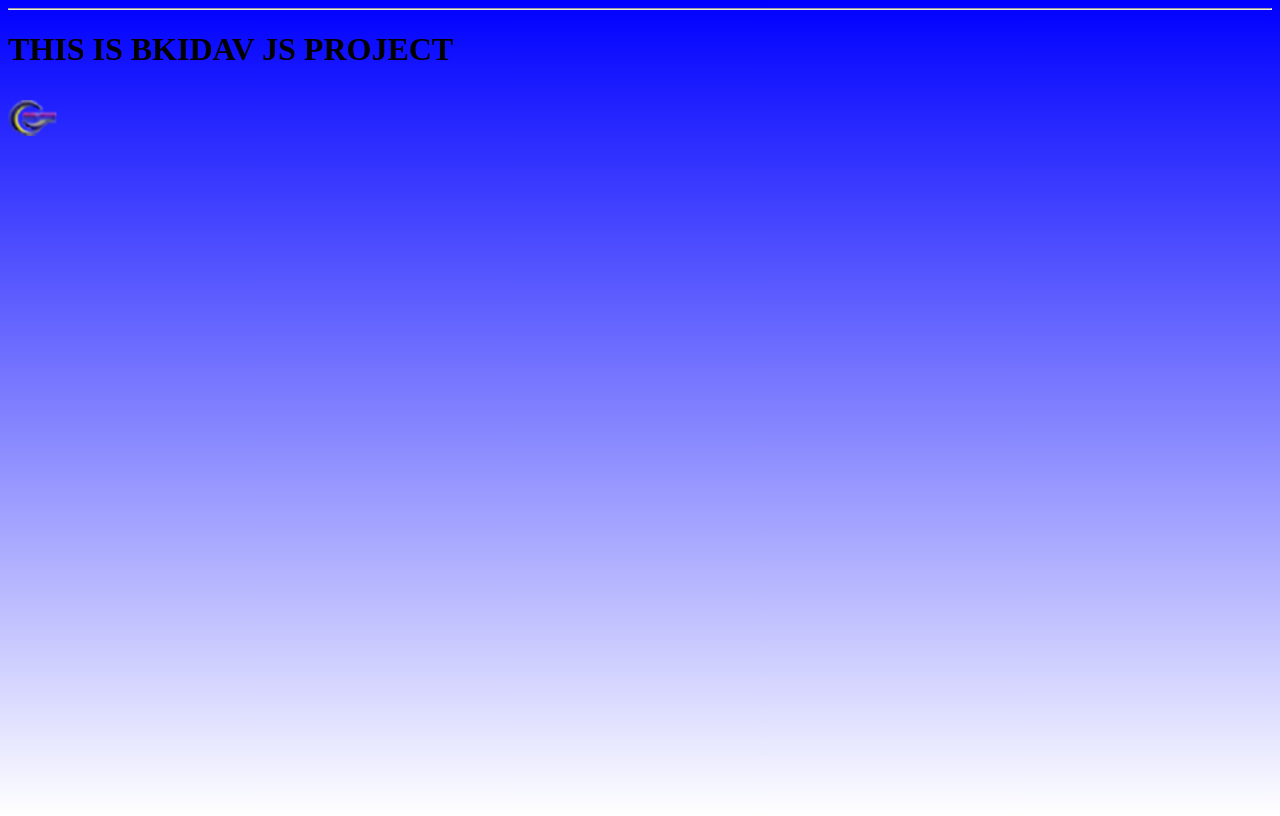
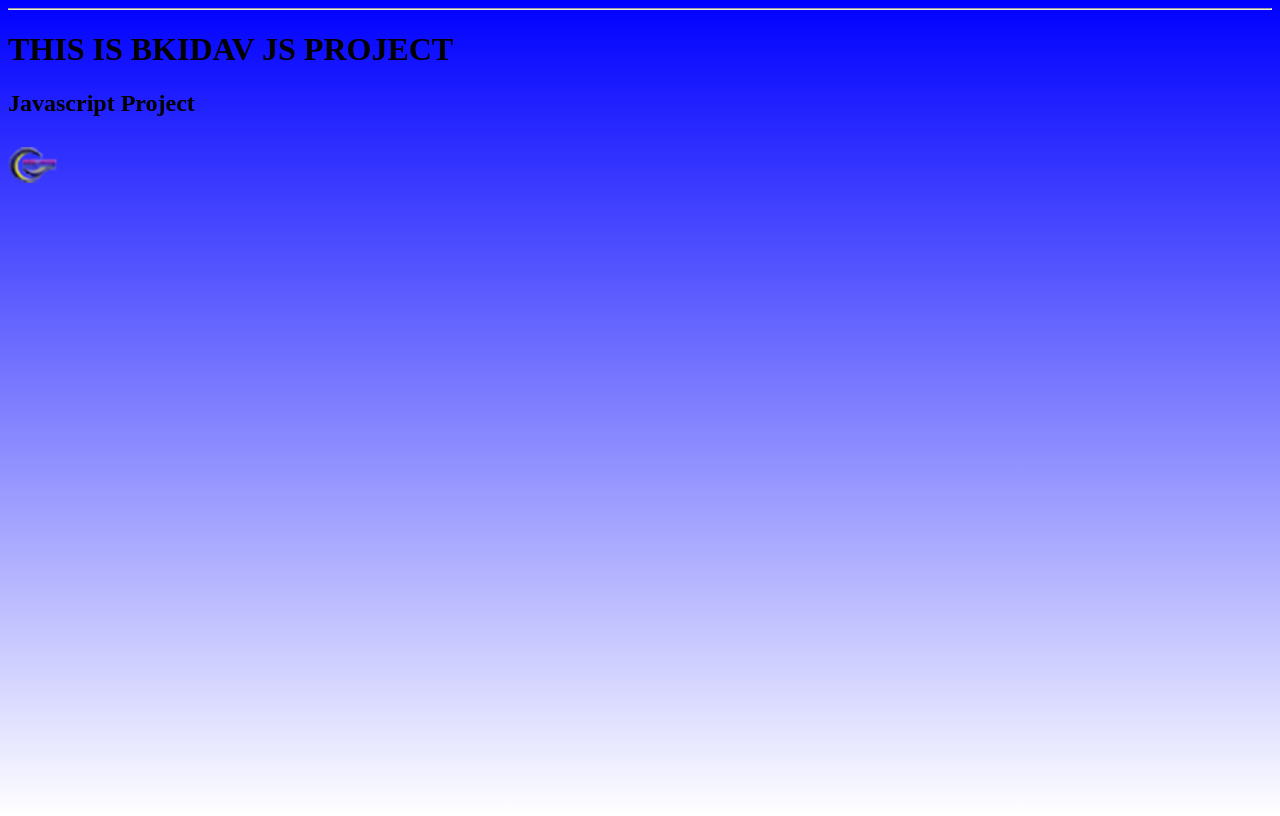
Before and after one commit to Bkidav1985/my-js-project, a plain HTML site: page index.html in a window 1280 px wide. Drawn offline with Linux system fonts and the light colour scheme.

Commit message:
h2 added

```diff
--- a/index.html
+++ b/index.html
@@ -9,6 +9,7 @@
 <body>
     <hr>
     <h1>THIS IS BKIDAV JS PROJECT</h1>
+    <h2>Javascript Project</h2>
 
     <img src="images/mylogo.png" id="myImg" alt="logo" title="Click to display image">
     <div id="imageModal" class="container">
```
Also changed, not shown: 1 other file.
